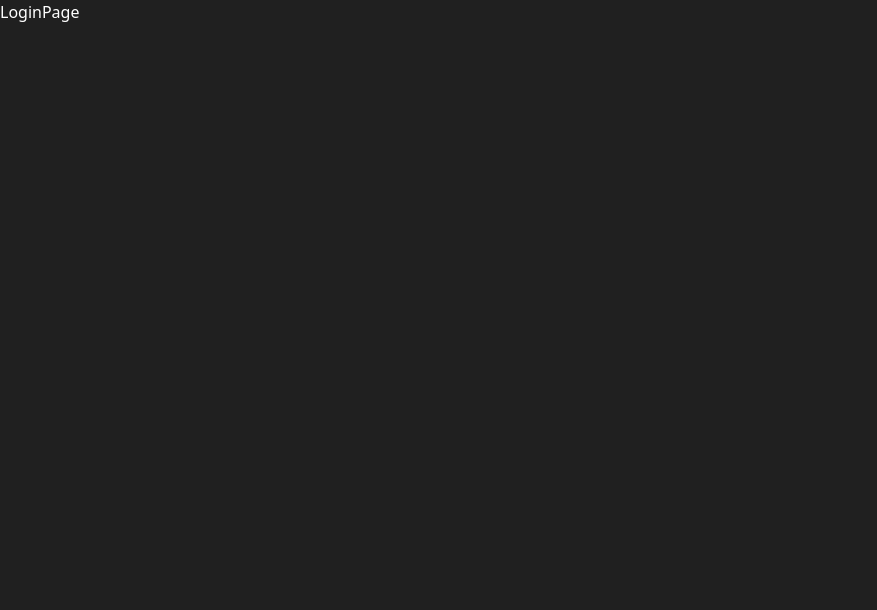
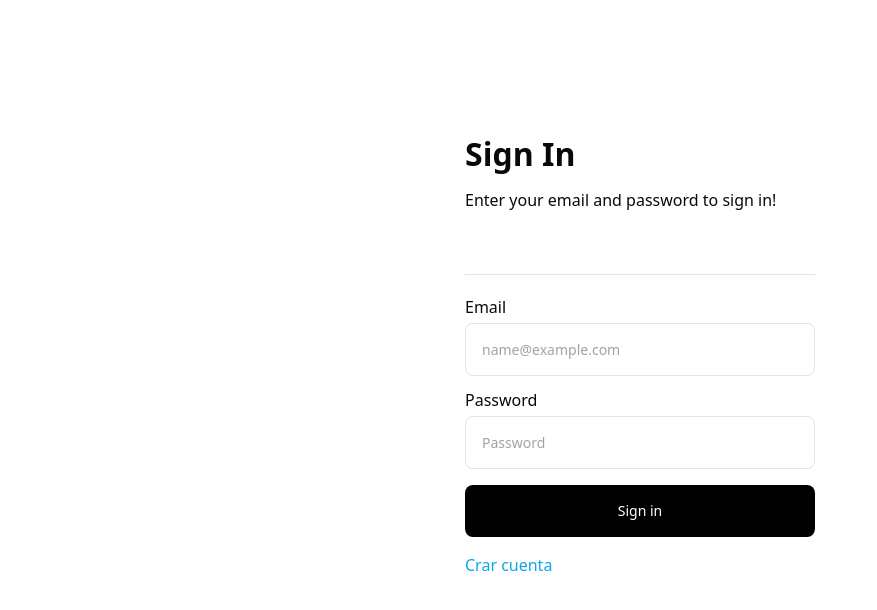
Before and after one commit to GersonCalo/PersonalMultitools, a React (Vite) app in the folder client/: page /login in a window 1280 px wide. Shown: the top 610 px of the page, without its empty margins (0-877 px from the left). Built offline with nearby package versions, Linux system fonts and the light colour scheme.

Commit message:
Login creado con verificacion del backend

```diff
--- a/client/src/api/auth.js
+++ b/client/src/api/auth.js
@@ -3,3 +3,5 @@ import axios from "axios";
 const API = 'http://localhost:3000/api';
 
 export const registerRequest = user => axios.post(`${API}/register`, user);
+
+export const loginRequest = user => axios.post(`${API}/login`, user);
--- a/client/src/context/AuthContext.jsx
+++ b/client/src/context/AuthContext.jsx
@@ -1,5 +1,6 @@
-import { createContext, useState, useContext } from "react";
-import { registerRequest } from "../api/auth";
+import { createContext, useState, useContext , useEffect} from "react";
+import { registerRequest , loginRequest } from "../api/auth";
+import { set } from "react-hook-form";
 
 export const AuthContext = createContext();
 
@@ -28,8 +29,31 @@ export const AuthProvider = ({ children }) => {
     }
   };
 
+  const sigin = async (user) => {
+    try {
+      const res = await loginRequest(user);
+      console.log(res);
+      //setUser(res.data);
+      //setIsAuthenticated(true);
+    } catch (error) {
+      //console.log(error.response.data);
+      setErrors(error.response.data);
+      if (Array.isArray(error.response.data)) {
+        return setErrors(error.response.data);
+      }
+      setErrors([error.response.data.error]);
+    }
+  };
+
+  useEffect(()=>{
+    if (errors.length > 0) {
+      const timer = setTimeout(() => setErrors([]), 5000);
+      return () => clearTimeout(timer);
+    }
+  },[errors])
+
   return (
-    <AuthContext.Provider value={{ signup, user, isAuthenticated, errors }}>
+    <AuthContext.Provider value={{ signup,sigin, user, isAuthenticated, errors }}>
       {children}
     </AuthContext.Provider>
   );
--- a/client/src/pages/LoginPage.jsx
+++ b/client/src/pages/LoginPage.jsx
@@ -1,7 +1,103 @@
+import { useForm } from "react-hook-form";
+import { useAuth } from "../context/AuthContext";
+import { Link } from "react-router-dom";
+
 function LoginPage() {
+  const {
+    register,
+    handleSubmit,
+    formState: { errors },
+  } = useForm();
+
+  const { sigin, errors: singinErrors } = useAuth();
+
+  const onSubmit = handleSubmit((date) => {
+    sigin(date);
+  });
+
   return (
-    <div>LoginPage</div>
-  )
+    <>
+      <div className="flex flex-col justify-center items-center bg-white h-[100vh]">
+        <div className="mx-auto flex w-full flex-col justify-center px-5 pt-0 md:h-[unset] md:max-w-[50%] lg:h-[100vh] min-h-[100vh] lg:max-w-[50%] lg:px-6">
+          <div className="my-auto mb-auto mt-8 flex flex-col md:mt-[70px] w-[350px] max-w-[450px] mx-auto md:max-w-[450px] lg:mt-[130px] lg:max-w-[450px]">
+            <p className="text-[32px] font-bold text-zinc-950 dark:text-white">
+              Sign In
+            </p>
+            <p className="mb-2.5 mt-2.5 font-normal text-zinc-950 dark:text-zinc-400">
+              Enter your email and password to sign in!
+            </p>
+            <div className="mt-8"></div>
+            <div className="relative my-4">
+              <div className="relative flex items-center py-1">
+                <div className="grow border-t border-zinc-200 dark:border-zinc-700"></div>
+                <div className="grow border-t border-zinc-200 dark:border-zinc-700"></div>
+              </div>
+            </div>
+            <div>
+              <form onSubmit={onSubmit} className="mb-4">
+                <div className="grid gap-2">
+                  <div className="grid gap-1">
+                    {singinErrors.map((error, i) => (
+                      <div
+                        className="bg-red-500 p-2 text-white rounded-md my-2"
+                        key={i}
+                      >
+                        {error}
+                      </div>
+                    ))}
+                    <p
+                      className="text-zinc-950 dark:text-white"
+                      htmlFor="email"
+                    >
+                      Email
+                    </p>
+                    <input
+                      className="mr-2.5 mb-2 h-full min-h-[44px] w-full rounded-lg border border-zinc-200 bg-white px-4 py-3 text-sm font-medium text-zinc-950 placeholder:text-zinc-400 focus:outline-0 dark:border-zinc-800 dark:bg-transparent dark:text-white dark:placeholder:text-zinc-400"
+                      id="email"
+                      placeholder="name@example.com"
+                      type="email"
+                      {...register("email", { required: true })}
+                      name="email"
+                    />
+                    {errors.email && (
+                      <p className="text-red-500">user name is required</p>
+                    )}
+
+                    <p
+                      className="text-zinc-950 mt-2 dark:text-white"
+                      htmlFor="password"
+                    >
+                      Password
+                    </p>
+                    <input
+                      id="password"
+                      placeholder="Password"
+                      type="password"
+                      {...register("password", { required: true })}
+                      className="mr-2.5 mb-2 h-full min-h-[44px] w-full rounded-lg border border-zinc-200 bg-white px-4 py-3 text-sm font-medium text-zinc-950 placeholder:text-zinc-400 focus:outline-0 dark:border-zinc-800 dark:bg-transparent dark:text-white dark:placeholder:text-zinc-400"
+                      name="password"
+                    />
+                    {errors.password && (
+                      <p className="text-red-500">password is required</p>
+                    )}
+                  </div>
+                  <button
+                    className="whitespace-nowrap ring-offset-background transition-colors focus-visible:outline-none focus-visible:ring-2 focus-visible:ring-ring focus-visible:ring-offset-2 disabled:pointer-events-none disabled:opacity-50 bg-black text-white hover:bg-black/90 mt-2 flex h-[unset] w-full items-center justify-center rounded-lg px-4 py-4 text-sm font-medium"
+                    type="submit"
+                  >
+                    <p className="text-white">Sign in</p>
+                  </button>
+                </div>
+              </form>
+              <p className="text-zinc-950 mt-2 dark:text-white">
+                <Link to="/register" className="text-sky-500">Crar cuenta</Link>
+              </p>
+            </div>
+          </div>
+        </div>
+      </div>
+    </>
+  );
 }
 
-export default LoginPage
+export default LoginPage;
--- a/client/src/pages/RegisterPage.jsx
+++ b/client/src/pages/RegisterPage.jsx
@@ -1,32 +1,34 @@
 import { useForm } from "react-hook-form";
 import { useAuth } from "../context/AuthContext";
 import { useEffect } from "react";
-import { useNavigate } from "react-router-dom";
+import { useNavigate ,Link} from "react-router-dom";
 
 function RegisterPage() {
-  const { register, handleSubmit , formState: { errors }} = useForm();
-  const {signup , isAuthenticated , errors : registerErrors} = useAuth();
+  const {
+    register,
+    handleSubmit,
+    formState: { errors },
+  } = useForm();
+  const { signup, isAuthenticated, errors: registerErrors } = useAuth();
 
   const navigate = useNavigate();
 
-  useEffect(()=>{
-    if(isAuthenticated) navigate("/tasks");
-  },[isAuthenticated])
+  useEffect(() => {
+    if (isAuthenticated) navigate("/tasks");
+  }, [isAuthenticated]);
 
   const onSubmit = handleSubmit(async (values) => {
-     signup(values);
+    signup(values);
   });
 
   return (
     <>
       <div className="bg-zinc-800 max-w-md p-10 rounded-md">
-        {
-          registerErrors.map((error, i) => (
-            <div className="bg-red-500 p-2 text-white rounded-md my-2" key={i}>
-              {error}
-            </div>
-          ))
-        }
+        {registerErrors.map((error, i) => (
+          <div className="bg-red-500 p-2 text-white rounded-md my-2" key={i}>
+            {error}
+          </div>
+        ))}
         <form onSubmit={onSubmit}>
           <input
             type="text"
@@ -34,23 +36,32 @@ function RegisterPage() {
             className="w-full bg-zinc-700 text-white px-4 py-2 rounded-md my-2"
             placeholder="username"
           />
-          {errors.username && (<p className="text-red-500">user name is required</p>)}
+          {errors.username && (
+            <p className="text-red-500">user name is required</p>
+          )}
           <input
             type="email"
             {...register("email", { required: true })}
             className="w-full bg-zinc-700 text-white px-4 py-2 rounded-md my-2"
             placeholder="email"
           />
-          {errors.email && (<p className="text-red-500">email is required</p>)}
+          {errors.email && <p className="text-red-500">email is required</p>}
           <input
             type="password"
             {...register("password", { required: true })}
             className="w-full bg-zinc-700 text-white px-4 py-2 rounded-md my-2"
             placeholder="password"
           />
-          {errors.password && (<p className="text-red-500">password is required</p>)}
+          {errors.password && (
+            <p className="text-red-500">password is required</p>
+          )}
           <button type="submit">Register</button>
         </form>
+        <p className="text-zinc-950 mt-2 dark:text-white">
+          <Link to="/login" className="text-sky-500">
+            Iniciar sesión
+          </Link>
+        </p>
       </div>
     </>
   );
```
